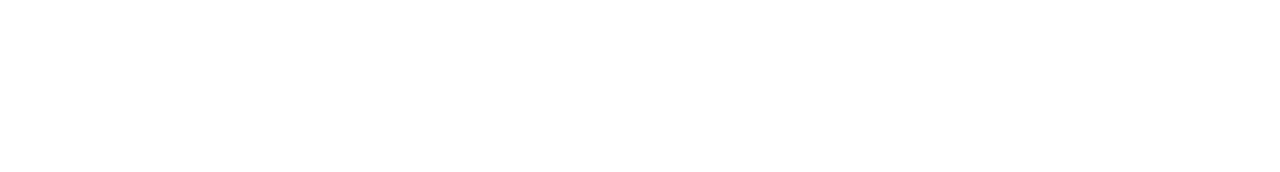
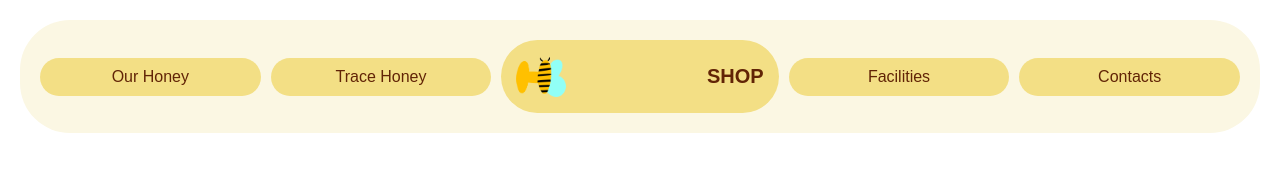
Before and after one commit to EmaBia00/U2-W1-D3---Flexbox, a plain HTML site: page header.html in a window 1280 px wide. Drawn offline with Linux system fonts and the light colour scheme.

Commit message:
header finished

```diff
--- a/assets/css/header.css
+++ b/assets/css/header.css
@@ -0,0 +1,58 @@
+*,
+*::after,
+*::before {
+    box-sizing: border-box;
+}
+
+body {
+    margin: 0;
+    font-family: Arial, Helvetica, sans-serif;
+}
+
+header {
+    margin-top: 20px;
+    margin-inline: 20px;
+    /* ------------------------------- */
+    background-color: #FBF7E3;
+    border-radius: 50px;
+    padding-inline: 20px;
+}
+
+.header-buttons {
+    display: flex;
+    justify-content: space-between;
+    align-items: center;
+}
+
+.button {
+    text-align: center;
+    padding-inline: 5px;
+    padding-block: 10px;
+    background-color: #F3DF85;
+    border-radius: 50px;
+    width: 20%;
+    color: #612406;
+}
+
+.alt {
+    display: flex;
+    align-items: center;
+    justify-content: space-between;
+    margin-block: 20px;
+    padding-block: 5px;
+    padding-inline: 15px;
+    width: 25%;
+}
+
+.button.alt p {
+    font-size: 20px;
+    font-weight: 600;
+}
+
+.button:not(:last-child) {
+    margin-right: 10px;
+}
+
+.button img {
+    width: 50px;
+}
--- a/header.html
+++ b/header.html
@@ -9,8 +9,17 @@
 </head>
 
 <body>
-
-
+    <header>
+        <div class="header-buttons">
+            <div class="button">Our Honey</div>
+            <div class="button">Trace Honey</div>
+            <div class="button alt"> <img src="./assets/imgs/logo.png" alt="logo">
+                <p>SHOP</p>
+            </div>
+            <div class="button">Facilities</div>
+            <div class="button">Contacts</div>
+        </div>
+    </header>
 </body>
 
 </html>
```
